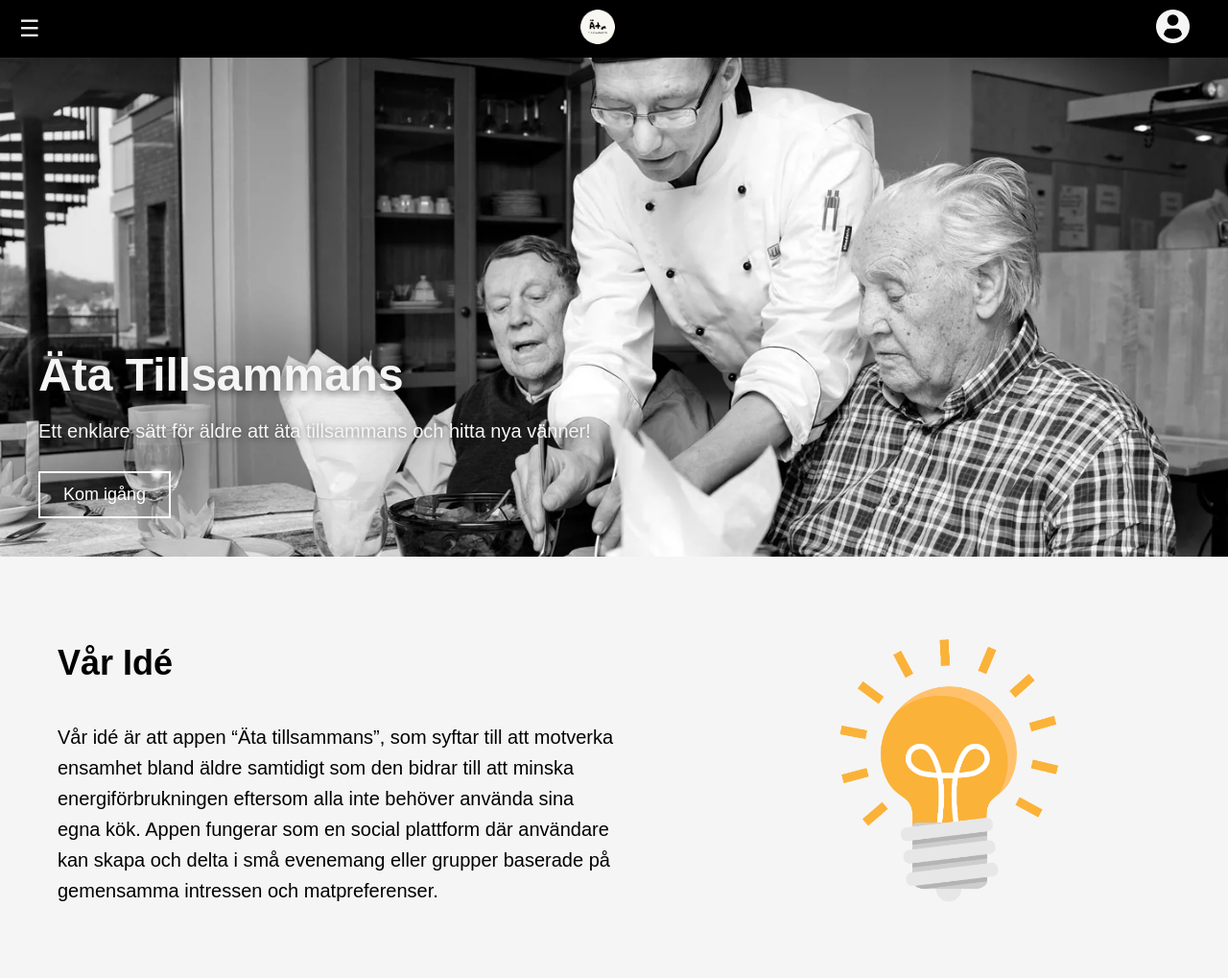
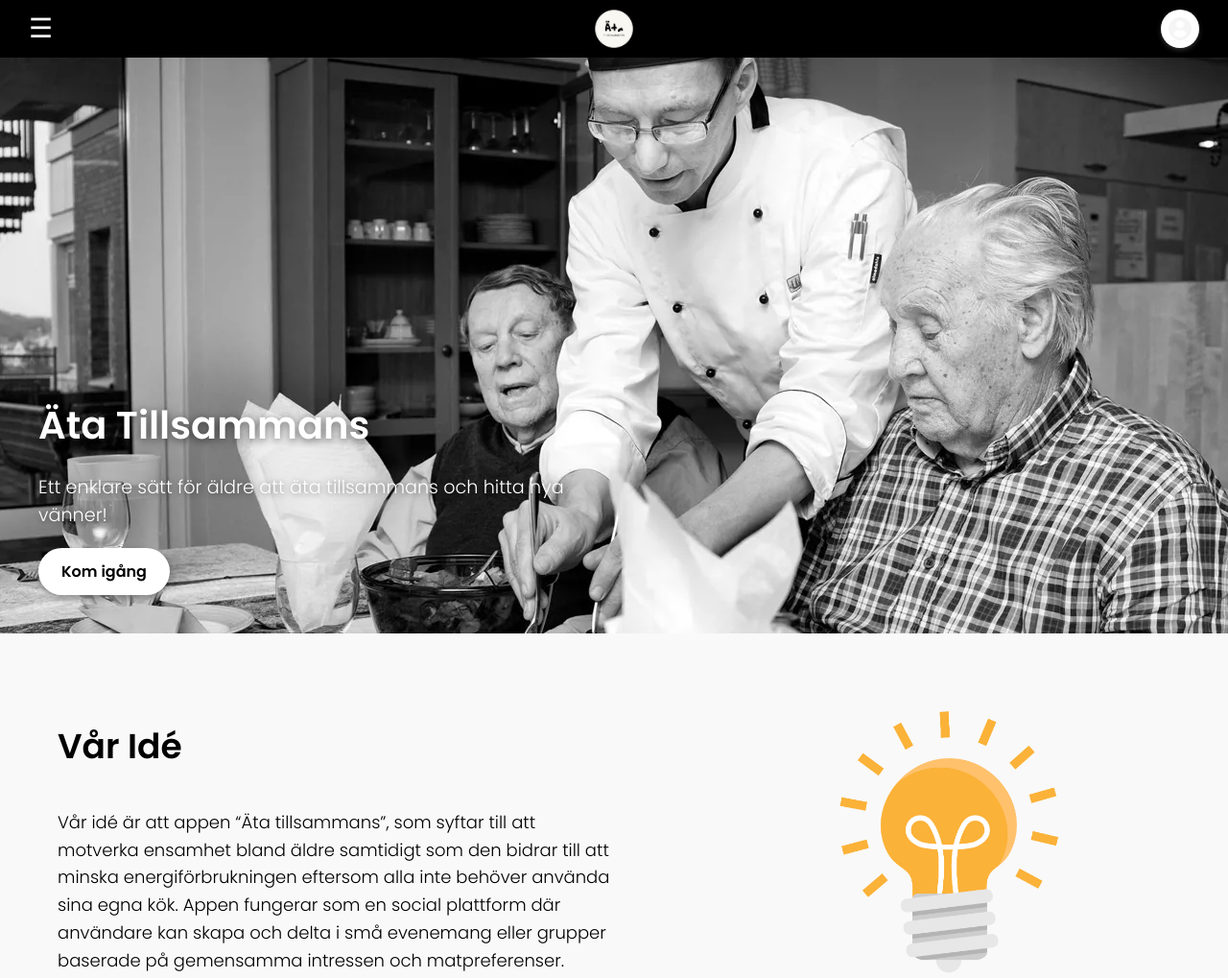
Before and after one commit to Arvid2007/-tatillsammans, a website: page index.html in a window 1280 px wide. Shown: the top 1019 px of the page at 96% size. Drawn offline with Linux system fonts and the light colour scheme.

Commit message:
Index ny

```diff
--- a/index.html
+++ b/index.html
@@ -5,80 +5,147 @@
   <title>Äta Tillsammans</title>
   <link rel="stylesheet" href="styles.css">
   <link rel="icon" type="image/png" sizes="128x128" href="logowebb.png">
-</head>
+
+  <link href="https://fonts.googleapis.com/css2?family=Poppins:wght@300;400;600&display=swap" rel="stylesheet">
 
   <style>
-    .section {
+    /* --- APPLY FONT --- */
+    body {
+      margin: 0;
+      font-family: 'Poppins', sans-serif; /* Matches Profile Page */
+    }
+
+    /* --- NAVBAR STYLING --- */
+    .navbar {
       display: flex;
       align-items: center;
       justify-content: space-between;
-    height: auto;
-    padding: 20px;
-    margin: 0;
-    padding: 0;
+      padding: 20px 30px;
+      background: #000;
+      color: white;
+      position: relative;
+      box-shadow: 0 4px 10px rgba(0,0,0,0.3);
+      height: 60px;
     }
 
-    .section:nth-child(even) {
-    background: #f9f9f9;
+    /* Menu Icon */
+    .navbar .icon {
+      font-size: 28px;
+      cursor: pointer;
+      color: white;
+      z-index: 5;
     }
 
-    .section-content {
-    flex: 1;
-    padding: 60px;
+    /* Logo (ABSOLUTE CENTER) */
+    .navbar .logo {
+      position: absolute;
+      left: 50%;
+      top: 50%;
+      transform: translate(-50%, -50%);
+      z-index: 1;
+    }
+    .navbar .logo img { height: 55px; display: block; }
+
+    /* Right Side Container */
+    .navbar-right {
       display: flex;
-    flex-direction: column;
-    justify-content: center;
+      align-items: center;
+      gap: 20px;
+      z-index: 100;
+      position: relative;
     }
 
-    .section-content h2 {
-    font-size: 36px;
-    margin-bottom: 20px;
+    /* User Email - Now uses Poppins automatically via body, but we set weight */
+    #navUser {
+      font-size: 14px;
+      font-weight: 400; /* Clean look */
+      color: white;
+      letter-spacing: 0.5px;
     }
 
-    .section-content p {
-    font-size: 20px;
-    line-height: 1.6;
-    }
-
-    .section-image {
-    flex: 1;
+    /* --- PROFILE PICTURE (The "Pop Out" Effect) --- */
+    .profile-icon {
+      background-color: white;
+      width: 40px;
+      height: 40px;
+      border-radius: 50%;
       display: flex;
       align-items: center;
       justify-content: center;
+      box-shadow: 0 2px 5px rgba(255,255,255,0.2);
+      transition: transform 0.2s;
+    }
+    .profile-icon:hover {
+      transform: scale(1.1);
+    }
+    .profile-icon img {
+      height: 24px;
+      width: auto;
+      vertical-align: middle;
     }
 
-    .section-image img {
-    max-width: 40%;
-    max-height: 40%;
-    border-radius: 12px;
-    object-fit: cover;
+    /* Dropdown Menu */
+    .dropdown { display: none; position: absolute; top: 90px; left: 20px; background: white; border: 1px solid #ccc; z-index: 1000; flex-direction: column; box-shadow: 0 4px 12px rgba(0,0,0,0.15); }
+    .dropdown a { padding: 15px 25px; text-decoration: none; color: #000; display: block; font-size: 16px; border-bottom: 1px solid #eee; }
+
+    /* Sections */
+    .section { display: flex; align-items: center; justify-content: space-between; padding: 0; }
+    .section:nth-child(even) { background: #f9f9f9; }
+    .section-content { flex: 1; padding: 60px; display: flex; flex-direction: column; justify-content: center; }
+    .section-content h2 { font-size: 36px; margin-bottom: 20px; font-weight: 600; }
+    .section-content p { font-size: 18px; line-height: 1.6; font-weight: 300; }
+    .section-image { flex: 1; display: flex; align-items: center; justify-content: center; }
+    .section-image img { max-width: 40%; max-height: 40%; border-radius: 12px; object-fit: cover; }
+
+    /* --- HERO SECTION --- */
+    .hero {
+      text-align: center;
+      padding: 40px 20px;
+      background-image: url('hero.jpg');
+      background-size: cover;
+      background-position: center;
+      background-repeat: no-repeat;
+      color: white;
+      text-shadow: 0px 2px 6px rgba(0,0,0,0.9);
     }
 
+    .hero h1 { margin-top: 0; font-size: 2.5rem; font-weight: 600; }
+    .hero p { font-size: 1.2rem; margin-bottom: 20px; font-weight: 300; }
 
+    .hero button {
+      padding: 12px 24px;
+      font-size: 16px;
+      cursor: pointer;
+      border: none;
+      border-radius: 30px;
+      background-color: #fff;
+      color: #000;
+      font-weight: 600;
+      font-family: 'Poppins', sans-serif;
+      box-shadow: 0 4px 6px rgba(0,0,0,0.3);
+      transition: 0.3s;
+    }
+    .hero button:hover { background-color: #f0f0f0; transform: translateY(-2px); }
   </style>
+</head>
 <body>
 
-<script>
-
-// global app state
-const AppState = {
-  userId: -1,
-}
-
-// call API
-const serverAddress = "http://localhost:3123";
-
-
-
-
-
-</script>
-  <!-- Navbar -->
   <div class="navbar">
     <div class="icon" onclick="toggleMenu()">☰</div>
-    <div class="logo"><a href="index.html"><img src="logo.png" alt="Logo"></a></div>
-    <div class="icon"><a href="profile.html"><img src="profile.png" alt="Profil"></a></div>
+
+    <div class="logo">
+      <a href="index.html"><img src="logo.png" alt="Logo"></a>
     </div>
+
+    <div class="navbar-right">
+      <div id="navUser"></div>
+
+      <a href="profile.html" class="profile-icon">
+        <img src="profile.png" alt="Profil">
+      </a>
+    </div>
+  </div>
+
   <div class="dropdown" id="menu">
     <a href="index.html">Hem</a>
     <a href="activities.html">Hitta & Boka</a>
@@ -86,7 +153,6 @@ const serverAddress = "http://localhost:3123";
     <a href="profile.html">Min Profil</a>
   </div>
 
-  <!-- Hero -->
   <section class="hero">
     <div class="hero-content">
       <h1>Äta Tillsammans</h1>
@@ -119,12 +185,19 @@ Målgruppen för “Äta tillsammans” är främst äldre personer som vill tr
     </div>
   </section>
 
-
+  <footer style="background:#000; color:#fff; text-align:center; padding:30px; font-size:14px;">
+    <p>© 2026 Äta Tillsammans. Alla rättigheter förbehållna.</p>
+    <p>Kontakt: info@atatillsammans.se | Tel: 08-123 456 78</p>
+    <p>
+      <a href="privacy.html" style="color:#aaa; text-decoration:underline;">Integritetspolicy</a> |
+      <a href="terms.html" style="color:#aaa; text-decoration:underline;">Användarvillkor</a>
+    </p>
+  </footer>
 
   <script>
     function toggleMenu() {
       const menu = document.getElementById("menu");
-      menu.style.display = (menu.style.display === "block") ? "none" : "block";
+      menu.style.display = (menu.style.display === "flex") ? "none" : "flex";
     }
   </script>
 
@@ -135,18 +208,8 @@ Målgruppen för “Äta tillsammans” är främst äldre personer som vill tr
         .catch(err => console.log('Service Worker misslyckades', err));
     }
   </script>
-<footer style="background:#222; color:#fff; text-align:center; padding:20px; font-size:14px;">
-  <p>© 2026 Äta Tillsammans. Alla rättigheter förbehållna.</p>
-  <p>Kontakt: info@atatillsammans.se | Tel: 08-123 456 78</p>
-  <p>
 
-    <a href="privacy.html" style="color:#fff; text-decoration:underline;">Integritetspolicy</a> |
-    <a href="terms.html" style="color:#fff; text-decoration:underline;">Användarvillkor</a>
-  </p>
-  <p>Följ oss:
-    <a href="#" style="color:#fff;">Facebook</a> |
-    <a href="#" style="color:#fff;">Instagram</a>
-  </p>
-</footer>
+  <script src="auth.js"></script>
+
 </body>
 </html>
```
Lines whose indentation alone changed are shown as unchanged.
